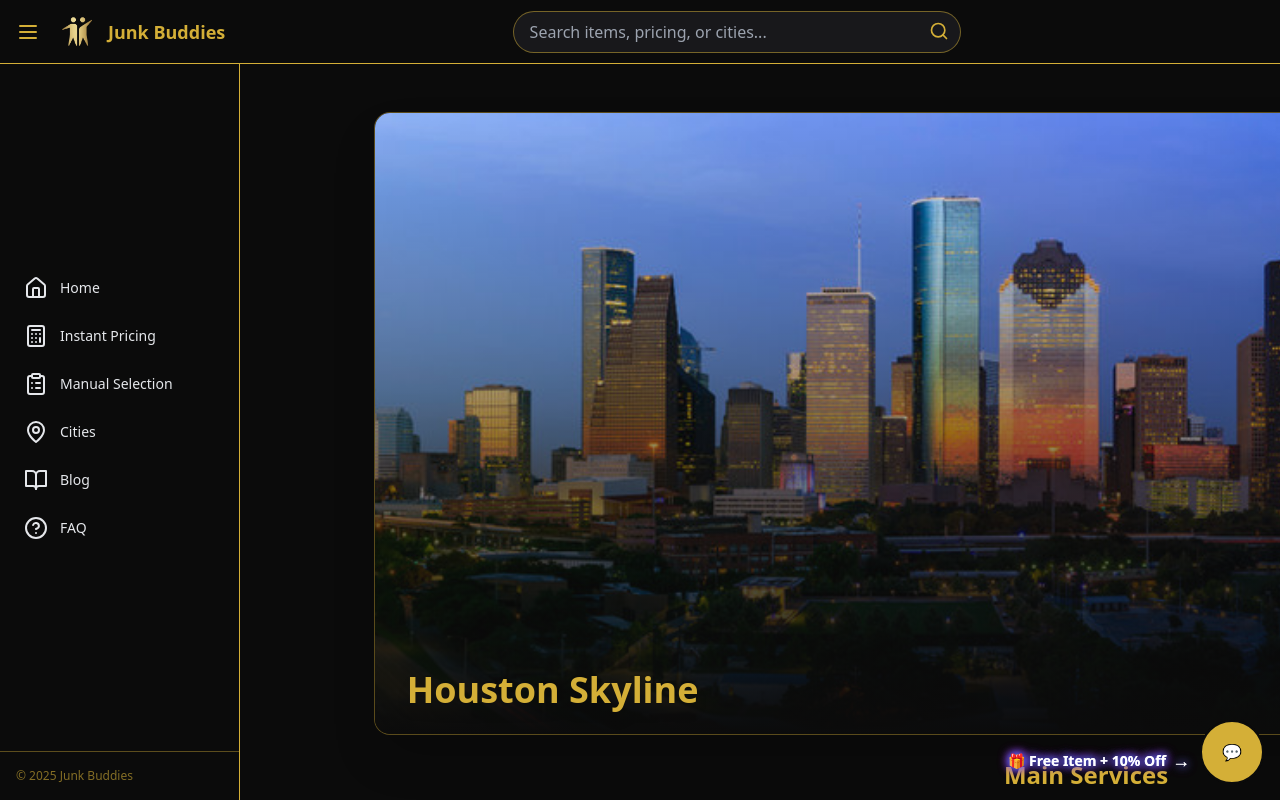
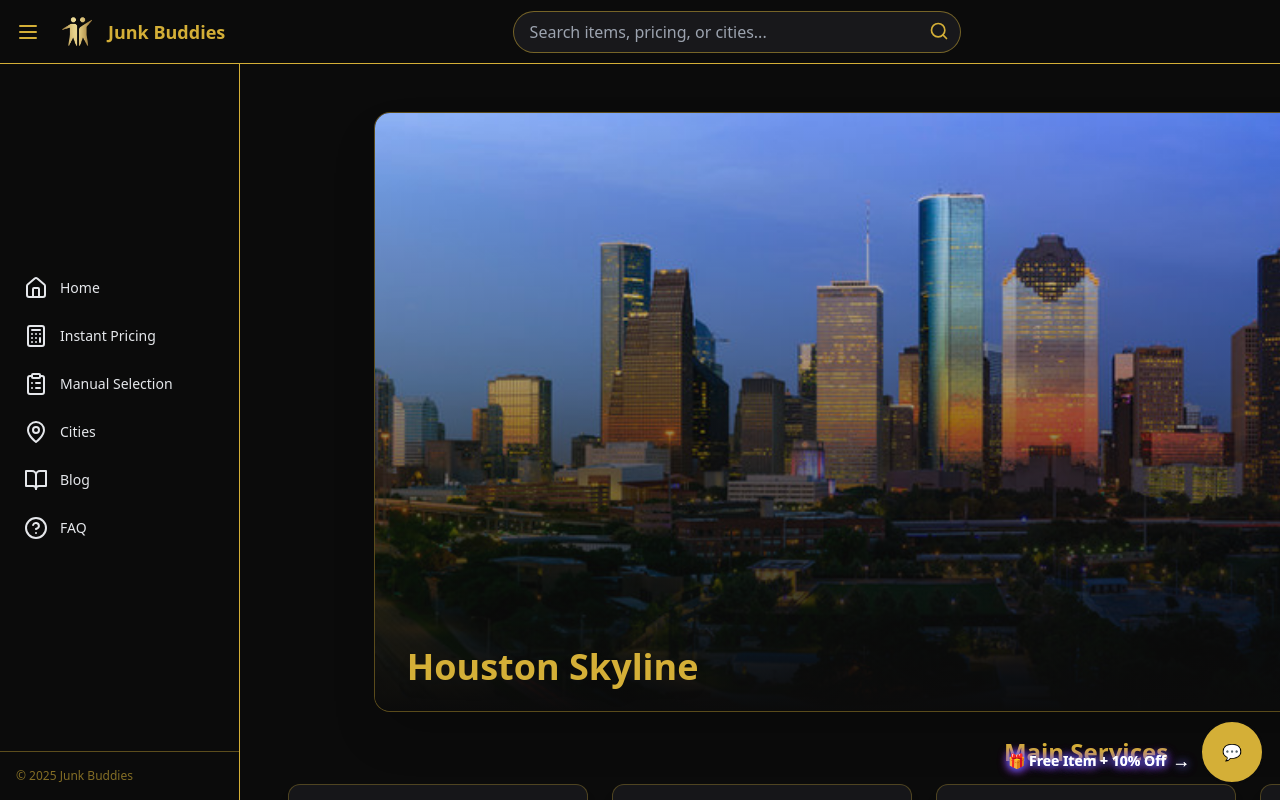
Before and after one commit to JunkBuddies/junk-buddies-immersive, a React (Vite) app: page / in a window 1280 px wide. Built offline with nearby package versions, Linux system fonts and the light colour scheme.

Commit message:
Update LandingPage.jsx

```diff
--- a/src/pages/LandingPage.jsx
+++ b/src/pages/LandingPage.jsx
@@ -40,8 +40,8 @@ function LandingPage() {
             ‹
           </button>
 
-          {/* === HERO RECTANGLE (wider) === */}
-          <div className="relative w-[95%] sm:w-[90%] md:w-[88%] lg:w-[85%] aspect-[16/7] overflow-hidden rounded-2xl border border-gold/40 shadow-2xl bg-black/40">
+          {/* === HERO RECTANGLE (wide + tall) === */}
+          <div className="relative w-[95%] sm:w-[90%] md:w-[88%] lg:w-[85%] h-[400px] sm:h-[500px] md:h-[550px] lg:h-[600px] overflow-hidden rounded-2xl border border-gold/40 shadow-2xl bg-black/40">
             {slides.map((slide, idx) => (
               <motion.div
                 key={slide.id}
@@ -136,6 +136,7 @@ function LandingPage() {
           </div>
         </div>
       </section>
+
 
 
       {/* REQUIRE SERVICE TODAY BAR */}
```
